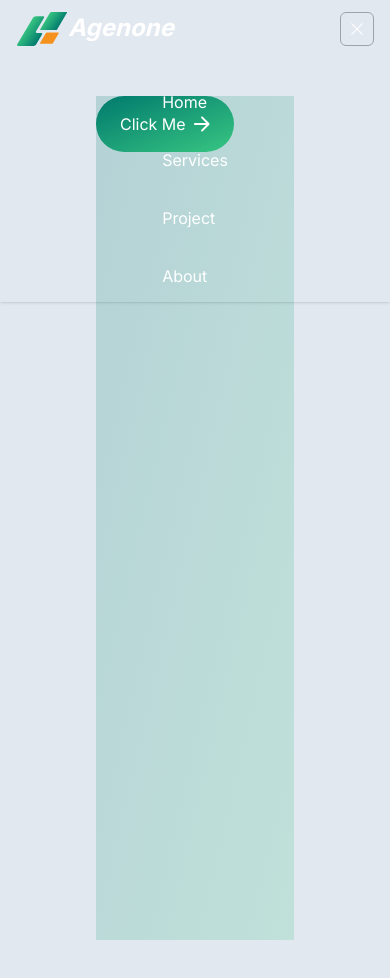
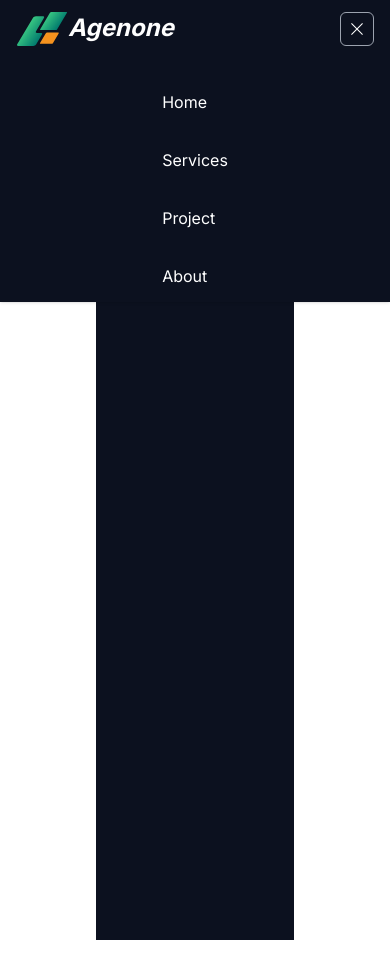
Before and after one commit to RaihanSyahSP/agenone, a Next.js app: page / in a window 390 px wide. Both pictures are taken after a click on the button 358 px from the left and 29 px from the top of the page. Shown: the top 978 px of the page. Built offline with nearby package versions, Linux system fonts and the light colour scheme.

Commit message:
update: add hamburger menu navbar

```diff
--- a/src/app/globals.css
+++ b/src/app/globals.css
@@ -62,6 +62,33 @@
   }
 }
 
+@keyframes slideIn {
+  0% {
+    transform: translateY(-100%);
+  }
+  100% {
+    transform: translateY(0);
+  }
+}
+
+@keyframes slideOut {
+  0% {
+    transform: translateY(0);
+  }
+  100% {
+    transform: translateY(-100%);
+  }
+}
+
+.animate-slide-in {
+  animation: slideIn 0.3s ease forwards;
+}
+
+.animate-slide-out {
+  animation: slideOut 0.3s ease forwards;
+}
+
+
 body {
   /* color: rgb(var(--tw-color-secondary-200)); */
   /* background: linear-gradient(
--- a/src/app/page.tsx
+++ b/src/app/page.tsx
@@ -3,7 +3,7 @@ import HomeModule from '../modules/home';
 
 export default function Home() {
   return (
-    <main className="bg-slate-200 flex min-h-screen flex-col items-center justify-between p-24">
+    <main className="flex min-h-screen flex-col items-center justify-between p-24">
       <HomeModule />
     </main>
   );
--- a/src/components/layout/Navbar.tsx
+++ b/src/components/layout/Navbar.tsx
@@ -6,17 +6,19 @@ import { AiOutlineMenu } from "react-icons/ai";
 import { RxCross1 } from "react-icons/rx";
 import Link from "next/link";
 import Button from '../button'
+
+
 const Navbar = () => {
   const [navbar, setNavbar] = useState(false);
   const menu = [
     { name: "Home", url: "/" },
-    {name: "Services",url: "/"},
+    { name: "Services",url: "/"},
     { name: "Project", url: "/" },
     { name: "About", url: "/" },
   ];
   return (
-    <nav className="w-full shadow fixed top-0">
-      <div className="justify-between items-center px-4 mx-auto lg:max-w-7xl md:items-center md:h-[94px] md:flex md:px-8">
+    <nav className="w-full shadow fixed top-0 bg-secondary-900">
+      <div className={`justify-between items-center px-4 mx-auto lg:max-w-7xl md:items-center md:h-[94px] md:flex md:px-8`}>
         <div>
           <div className="flex items-center justify-between py-3 md:py-5 md:block">
             <div>
@@ -26,14 +28,17 @@ const Navbar = () => {
               </a>
             </div>
             <div className="md:hidden">
-              <button className="p-2 text-gray-700 rounded-md outline-none focus:border-gray-400 focus:border" onClick={() => setNavbar(!navbar)}>
+              <button
+                  className="p-2 text-gray-700 rounded-md outline-none focus:border-gray-400 focus:border"
+                  onClick={() => setNavbar(!navbar)}
+                >
                 {navbar ? <RxCross1 className="text-white" /> : <AiOutlineMenu className="text-white" />}
               </button>
             </div>
           </div>
         </div>
         <div>
-          <div className={`flex-1 justify-self-center pb-3 mt-8 md:block md:pb-0 md:mt-0 ${navbar ? "block" : "hidden"}`}>
+          <div className={`flex-1 justify-self-center pb-3 mt-8 md:block md:pb-0 md:mt-0 ${navbar ? "block animate-slide-in" : "hidden"}`}>
             <ul className="items-center justify-center space-y-8 md:flex md:space-x-[40px] md:space-y-0">
               {menu.map(({ name, url }, index) => (
                 <li key={index} className="text-white group transition duration-300">
--- a/src/modules/home/index.tsx
+++ b/src/modules/home/index.tsx
@@ -4,7 +4,9 @@ import { RightIconButton } from "@/assets";
 
 const HomeModule = () => {
   return (
-    <div className='w-full h-screen bg-gradient-primary-100 text-slate-600 text-2xl'>
+    <div className='w-full h-screen bg-secondary-900 text-slate-600 text-2xl'>
+      <div className='absolute bg-hero-pattern z-30'>
+      </div>
       <Button isIcon={true} rightIcon={<RightIconButton/>}>Click Me</Button>
     </div>
   )
--- a/tailwind.config.ts
+++ b/tailwind.config.ts
@@ -13,6 +13,7 @@ const config: Config = {
         "gradient-primary-300": "linear-gradient(to right bottom, var(--color-primary-start-300), var(--color-primary-end-300))",
         "gradient-primary-400": "linear-gradient(to right bottom, var(--color-primary-start-400), var(--color-primary-end-400))",
         "gradient-primary-500": "linear-gradient(to right bottom, var(--color-primary-start-500), var(--color-primary-end-500))",
+        "hero-pattern": "url('/public/background.png')",
       },
       colors: {
         secondary: {
```
Also changed, not shown: public/background.png (added), public/background.svg (added).
